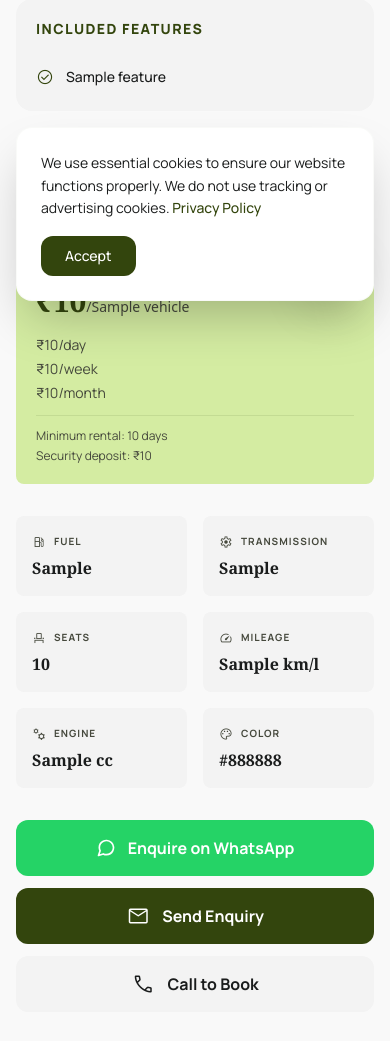
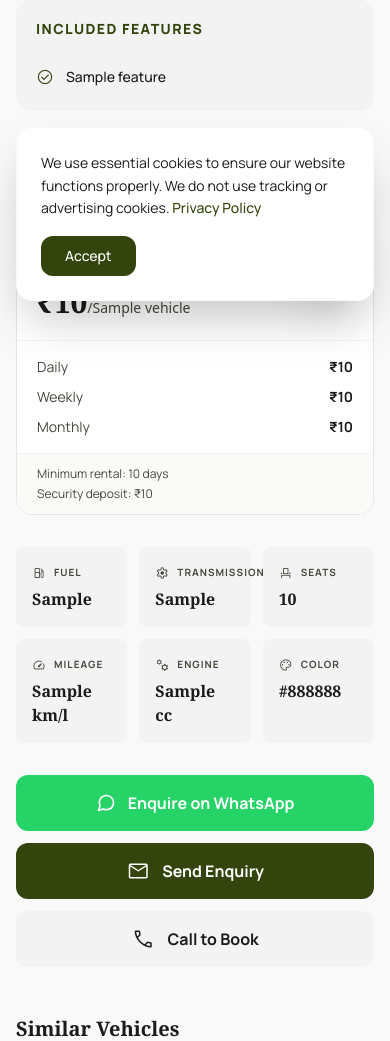
Before and after one commit to jobinsebastianralfiz/vehiclerent-pro, a Django app: template templates/public/vehicle_detail.html in a window 390 px wide. Shown: the part 527-1568 px from the top of the page. Run offline with Django 5.2, Linux system fonts and the light colour scheme; the template is opened without the code that fills it: most values are stand-ins (such as "Sample title", 1, 10 or a date in 2020); grey boxes marked "Sample" are stand-in pictures; data that the repository does not hold is empty; some libraries are stand-ins or nearby versions.

Commit message:
Redesign vehicle detail price card and specs grid for mobile
Replace green background price card with clean white card with bordered
sections: primary price on top, rate breakdown as label-value rows,
and deposit/minimum info in a subtle footer. Specs grid uses 3 columns
on mobile for compact display.

Co-Authored-By: Claude Opus 4.6 (1M context) <noreply@anthropic.com>

```diff
--- a/templates/public/vehicle_detail.html
+++ b/templates/public/vehicle_detail.html
@@ -116,43 +116,60 @@
             </div>
 
             <!-- Price Card -->
-            <div class="bg-primary-fixed p-5 sm:p-8 rounded-xl">
+            <div class="bg-white border border-stone-200 rounded-2xl overflow-hidden">
+                <div class="p-5 sm:p-6">
                     <!-- Primary price -->
-                <p class="text-3xl font-serif font-bold text-primary">{{ vehicle.primary_price_value|inr }}<span class="text-sm font-sans font-normal text-on-surface-variant">/{{ vehicle.primary_price_label }}</span></p>
+                    <p class="text-3xl sm:text-4xl font-serif font-bold text-on-surface">{{ vehicle.primary_price_value|inr }}<span class="text-sm font-sans font-normal text-on-surface-variant">/{{ vehicle.primary_price_label }}</span></p>
 
                     {% if vehicle.rental_mode == "monthly" %}
-                <span class="inline-flex items-center gap-1 mt-2 text-xs font-bold text-primary bg-white/60 px-3 py-1 rounded-full">
+                    <span class="inline-flex items-center gap-1 mt-2 text-xs font-bold text-primary bg-primary-fixed px-3 py-1 rounded-full">
                         <span class="material-symbols-outlined text-sm" aria-hidden="true">calendar_month</span> Monthly Rental Only
                     </span>
                     {% elif vehicle.rental_mode == "weekly" %}
-                <span class="inline-flex items-center gap-1 mt-2 text-xs font-bold text-primary bg-white/60 px-3 py-1 rounded-full">
+                    <span class="inline-flex items-center gap-1 mt-2 text-xs font-bold text-primary bg-primary-fixed px-3 py-1 rounded-full">
                         <span class="material-symbols-outlined text-sm" aria-hidden="true">date_range</span> Weekly Minimum
                     </span>
                     {% endif %}
+                </div>
 
                 <!-- Other available rates -->
-                <div class="mt-4 space-y-1">
-                    {% if vehicle.price_per_day and vehicle.rental_mode != "daily" %}
-                    <p class="text-sm text-on-surface-variant">{{ vehicle.price_per_day|inr }}/day</p>
+                {% if vehicle.price_per_day or vehicle.price_per_week or vehicle.price_per_month %}
+                <div class="border-t border-stone-100 px-5 sm:px-6 py-4 space-y-2.5">
+                    {% if vehicle.price_per_day %}
+                    <div class="flex justify-between items-center text-sm">
+                        <span class="text-on-surface-variant">Daily</span>
+                        <span class="font-bold">{{ vehicle.price_per_day|inr }}</span>
+                    </div>
                     {% endif %}
-                    {% if vehicle.price_per_week and vehicle.rental_mode != "weekly" %}
-                    <p class="text-sm text-on-surface-variant">{{ vehicle.price_per_week|inr }}/week</p>
+                    {% if vehicle.price_per_week %}
+                    <div class="flex justify-between items-center text-sm">
+                        <span class="text-on-surface-variant">Weekly</span>
+                        <span class="font-bold">{{ vehicle.price_per_week|inr }}</span>
+                    </div>
                     {% endif %}
-                    {% if vehicle.price_per_month and vehicle.rental_mode != "monthly" %}
-                    <p class="text-sm text-on-surface-variant">{{ vehicle.price_per_month|inr }}/month</p>
+                    {% if vehicle.price_per_month %}
+                    <div class="flex justify-between items-center text-sm">
+                        <span class="text-on-surface-variant">Monthly</span>
+                        <span class="font-bold">{{ vehicle.price_per_month|inr }}</span>
+                    </div>
                     {% endif %}
                 </div>
+                {% endif %}
 
+                {% if vehicle.minimum_rental_days > 1 or vehicle.security_deposit %}
+                <div class="border-t border-stone-100 px-5 sm:px-6 py-3 bg-stone-50 space-y-1">
                     {% if vehicle.minimum_rental_days > 1 %}
-                <p class="text-xs text-on-surface-variant mt-3 pt-3 border-t border-primary/10">Minimum rental: {{ vehicle.minimum_rental_days }} days</p>
+                    <p class="text-xs text-on-surface-variant">Minimum rental: {{ vehicle.minimum_rental_days }} days</p>
                     {% endif %}
                     {% if vehicle.security_deposit %}
-                <p class="text-xs text-on-surface-variant {% if vehicle.minimum_rental_days <= 1 %}mt-3 pt-3 border-t border-primary/10{% else %}mt-1{% endif %}">Security deposit: {{ vehicle.security_deposit|inr }}</p>
+                    <p class="text-xs text-on-surface-variant">Security deposit: {{ vehicle.security_deposit|inr }}</p>
+                    {% endif %}
+                </div>
                 {% endif %}
             </div>
 
             <!-- Specs Grid -->
-            <div class="grid grid-cols-2 gap-4">
+            <div class="grid grid-cols-3 sm:grid-cols-2 gap-3 sm:gap-4">
                 {% if vehicle.fuel_type %}
                 <div class="bg-surface-container-low p-4 rounded-xl">
                     <div class="flex items-center gap-2 mb-1">
```
Lines whose indentation alone changed are shown as unchanged.
